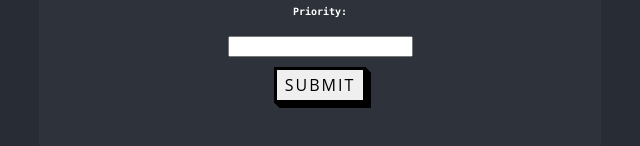
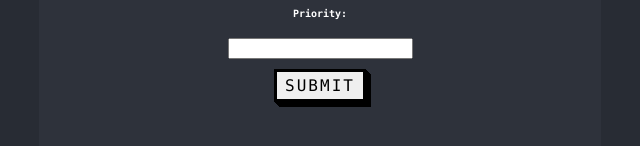
Before and after one commit to JackMatthewRimmer/TodoApp, a React (Create React App) app in the folder todo-list/: page / in a window 1280 px wide. Both pictures are taken after a click on the icon 640 px from the left and 89 px from the top of the page. Shown: the part 376-522 px from the top of the page, without its empty margins (320-960 px from the left). Built offline with nearby package versions, Linux system fonts and the light colour scheme.

Commit message:
Change font in button

```diff
--- a/todo-list/src/Components/Modal/Modal.css
+++ b/todo-list/src/Components/Modal/Modal.css
@@ -29,7 +29,7 @@
 /* CSS */
 .ModalSubmit {
   margin: 10px;
-  font-family: "Open Sans", sans-serif;
+  font-family: inherit;
   font-size: 16px;
   letter-spacing: 2px;
   text-decoration: none;
@@ -39,7 +39,6 @@
   border: 3px solid;
   padding: 0.25em 0.5em;
   box-shadow: 1px 1px 0px 0px, 2px 2px 0px 0px, 3px 3px 0px 0px, 4px 4px 0px 0px, 5px 5px 0px 0px;
-  position: relative;
   user-select: none;
   -webkit-user-select: none;
   touch-action: manipulation;
```
